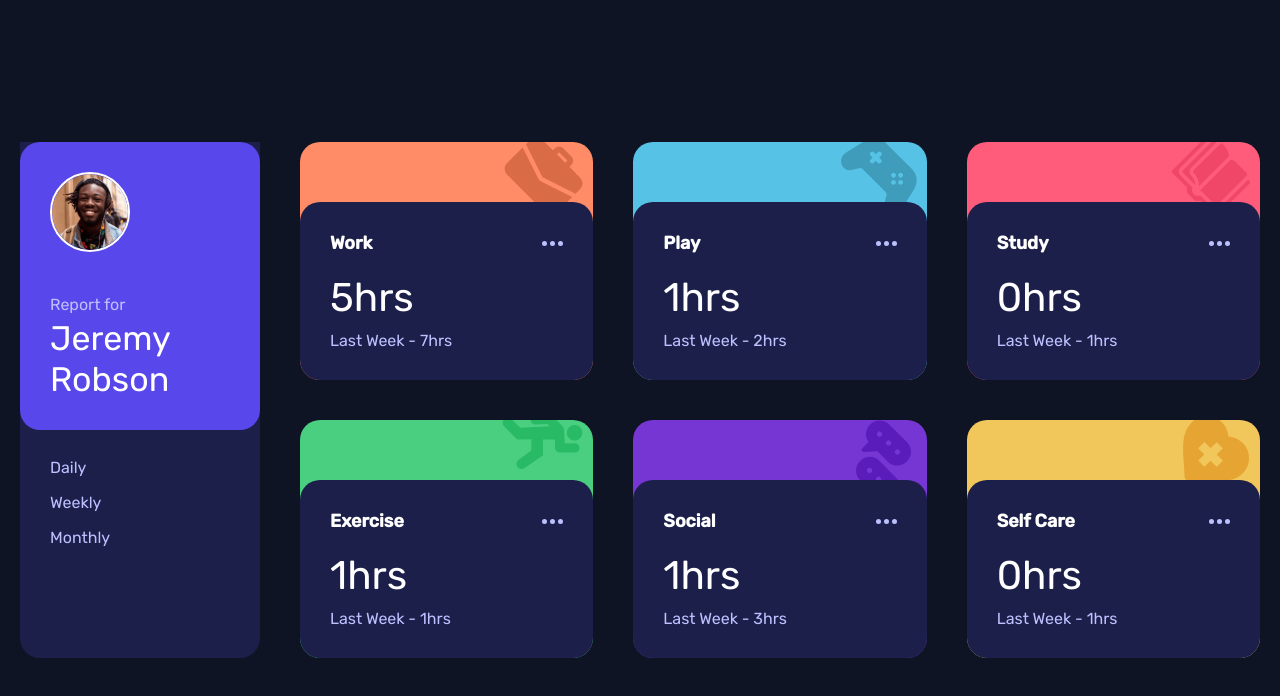
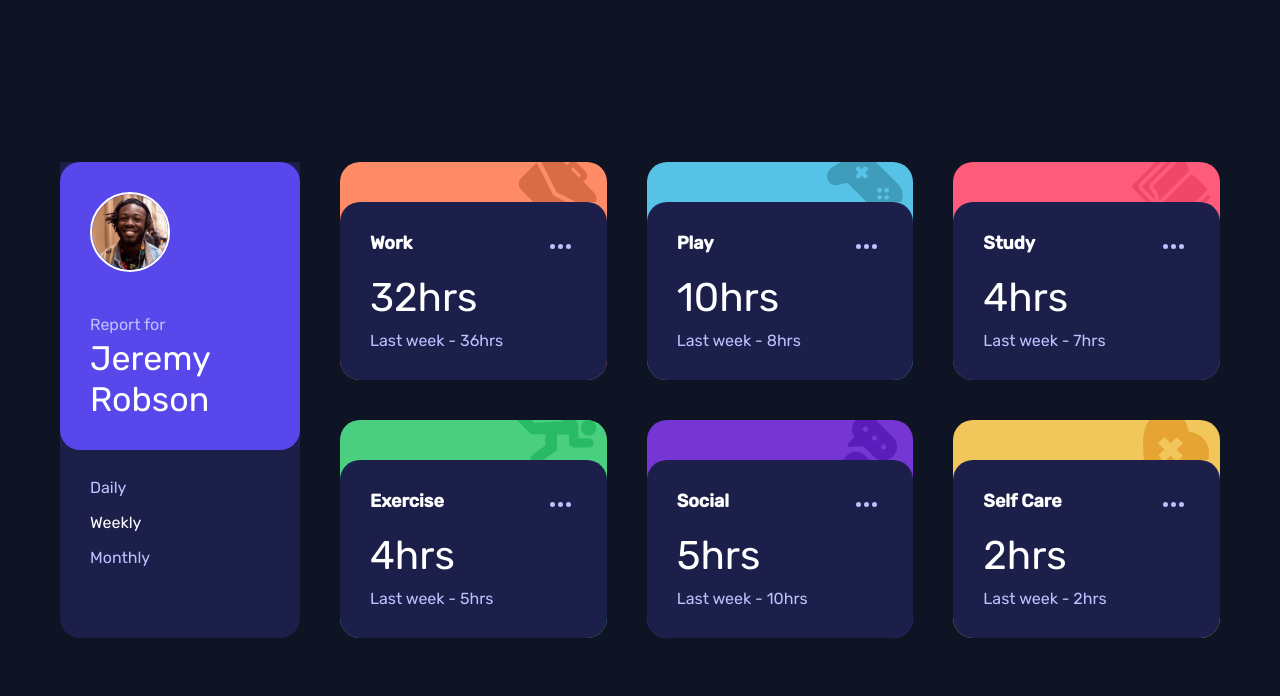
Before and after one commit to armandveloper/time-tracking-dashboard, a React (Vite) app: page / in a window 1280 px wide. Shown: the top 696 px of the page. Built offline with nearby package versions, Linux system fonts and the light colour scheme.

Commit message:
feat: update data on timeframe changes

```diff
--- a/src/components/card/index.module.css
+++ b/src/components/card/index.module.css
@@ -12,18 +12,21 @@
   top: -1rem;
   right: 1rem;
 }
-@media (min-width: 48em) {
-  .background {
-    height: 6rem;
-  }
-  .icon {
-    top: -0.5rem;
-  }
-}
 .body {
   background-color: var(--dark-blue);
   border-radius: 2rem 2rem 0 0;
   padding: var(--spacing);
+  transition: 0.3s background-color ease-in;
+}
+.card:hover .body {
+  background-color: var(--card-hover);
+}
+.viewMore {
+  color: #bbc0ff;
+  transition: color 0.25s ease-in;
+}
+.viewMore:hover {
+  color: #fff;
 }
 .category {
   font-size: 1.8rem;
--- a/src/components/card/index.tsx
+++ b/src/components/card/index.tsx
@@ -26,6 +26,12 @@ const icons = {
   'Self Care': selfCare,
 };
 
+const previousLabel = {
+  Daily: 'Yesterday',
+  Weekly: 'Last week',
+  Monthly: 'Last Month',
+};
+
 export const Card = ({ current, previous, timeframe, title }: Props) => {
   return (
     <article
@@ -39,21 +45,25 @@ export const Card = ({ current, previous, timeframe, title }: Props) => {
           {icons[title as keyof typeof backgrounds]}
         </div>
       </header>
-
       <div className={styles.body}>
         <div className={styles.top}>
           <h2 className={styles.category}>{title}</h2>
+          <button className={styles.viewMore}>
             <svg width="21" height="5" xmlns="http://www.w3.org/2000/svg">
               <path
                 d="M2.5 0a2.5 2.5 0 1 1 0 5 2.5 2.5 0 0 1 0-5Zm8 0a2.5 2.5 0 1 1 0 5 2.5 2.5 0 0 1 0-5Zm8 0a2.5 2.5 0 1 1 0 5 2.5 2.5 0 0 1 0-5Z"
-              fill="#BBC0FF"
+                fill="currentColor"
                 fillRule="evenodd"
               />
             </svg>
+          </button>
         </div>
         <div className={styles.grid}>
           <span className={styles.time}>{current}hrs</span>
-          <span className={styles.lastWeek}>Last Week - {previous}hrs</span>
+          <span className={styles.lastWeek}>
+            {previousLabel[timeframe as keyof typeof previousLabel]} -{' '}
+            {previous}hrs
+          </span>
         </div>
       </div>
     </article>
--- a/src/components/dashboard/index.module.css
+++ b/src/components/dashboard/index.module.css
@@ -14,6 +14,11 @@ main {
 }
 @media (min-width: 48em) {
   main {
+    grid-template-columns: repeat(2, 1fr);
+  }
+}
+@media (min-width: 64em) {
+  main {
     grid-template-columns: repeat(3, 1fr);
   }
 }
--- a/src/components/dashboard/index.tsx
+++ b/src/components/dashboard/index.tsx
@@ -1,18 +1,21 @@
 import { Card, Sidebar } from '@/components';
+import { useTimeframe } from '@/hooks';
 import data from '@/data.json';
 import styles from './index.module.css';
 
 export const Dashboard = () => {
+  const [timeframe, setTimeframe] = useTimeframe();
+
   return (
     <div className={styles.grid}>
-      <Sidebar />
+      <Sidebar timeframe={timeframe} setTimeframe={setTimeframe} />
       <main>
-        {data.map(({ title, timeframes: { daily } }) => (
+        {data.map(({ title, timeframes: { [timeframe]: _timeframe } }) => (
           <Card
             key={title}
-            current={daily.current}
-            previous={daily.previous}
-            timeframe="Daily"
+            current={_timeframe.current}
+            previous={_timeframe.previous}
+            timeframe={timeframe}
             title={title}
           />
         ))}
--- a/src/components/sidebar/index.module.css
+++ b/src/components/sidebar/index.module.css
@@ -38,14 +38,13 @@
   margin: 2rem var(--spacing);
   display: flex;
 }
-.link {
+.option {
   color: var(--pale-blue);
   padding: 0.8rem 0;
-  text-decoration: none;
   flex: calc(100% / 3);
   transition: color 0.25s ease-in;
 }
-.link:is(.active, :hover) {
+.option:is(.active, :hover, :focus) {
   color: #fff;
 }
 @media (min-width: 48em) {
--- a/src/components/sidebar/index.tsx
+++ b/src/components/sidebar/index.tsx
@@ -1,8 +1,25 @@
+import { TypeTimeframes } from '@/hooks';
 import styles from './index.module.css';
 import avatar from '@/assets/image-jeremy.png';
 
-export const Sidebar = () => {
+type Props = {
+  timeframe: TypeTimeframes;
+  setTimeframe: (timeframe: TypeTimeframes) => void;
+};
+
+const getActiveClassName = (
+  name: TypeTimeframes,
+  currentTimeframe: TypeTimeframes
+) => (name === currentTimeframe ? styles.active : '');
+
+const options = ['Daily', 'Weekly', 'Monthly'];
+
+export const Sidebar = ({ timeframe, setTimeframe }: Props) => {
   const name = 'Jeremy Robson';
+
+  const handleClick = (timeframe: TypeTimeframes) => {
+    return () => setTimeframe(timeframe);
+  };
 
   return (
     <aside className={styles.sidebar}>
@@ -14,15 +31,18 @@ export const Sidebar = () => {
         </div>
       </header>
       <nav className={styles.nav}>
-        <a className={styles.link} href="!#">
-          Daily
-        </a>
-        <a className={styles.link} href="!#">
-          Weekly
-        </a>
-        <a className={styles.link} href="!#">
-          Monthly
-        </a>
+        {options.map(name => (
+          <button
+            key={name}
+            className={`${styles.option} ${getActiveClassName(
+              name as TypeTimeframes,
+              timeframe
+            )}`}
+            onClick={handleClick(name as TypeTimeframes)}
+          >
+            {name}
+          </button>
+        ))}
       </nav>
     </aside>
   );
--- a/src/components/wrapper/index.module.css
+++ b/src/components/wrapper/index.module.css
@@ -1,6 +1,6 @@
 .wrapper {
   margin: 0 auto;
-  max-width: 144rem;
+  max-width: 120rem;
   padding: 0 2rem;
   width: 100%;
 }
--- a/src/data.json
+++ b/src/data.json
@@ -2,15 +2,15 @@
   {
     "title": "Work",
     "timeframes": {
-      "daily": {
+      "Daily": {
         "current": 5,
         "previous": 7
       },
-      "weekly": {
+      "Weekly": {
         "current": 32,
         "previous": 36
       },
-      "monthly": {
+      "Monthly": {
         "current": 103,
         "previous": 128
       }
@@ -19,15 +19,15 @@
   {
     "title": "Play",
     "timeframes": {
-      "daily": {
+      "Daily": {
         "current": 1,
         "previous": 2
       },
-      "weekly": {
+      "Weekly": {
         "current": 10,
         "previous": 8
       },
-      "monthly": {
+      "Monthly": {
         "current": 23,
         "previous": 29
       }
@@ -36,15 +36,15 @@
   {
     "title": "Study",
     "timeframes": {
-      "daily": {
+      "Daily": {
         "current": 0,
         "previous": 1
       },
-      "weekly": {
+      "Weekly": {
         "current": 4,
         "previous": 7
       },
-      "monthly": {
+      "Monthly": {
         "current": 13,
         "previous": 19
       }
@@ -53,15 +53,15 @@
   {
     "title": "Exercise",
     "timeframes": {
-      "daily": {
+      "Daily": {
         "current": 1,
         "previous": 1
       },
-      "weekly": {
+      "Weekly": {
         "current": 4,
         "previous": 5
       },
-      "monthly": {
+      "Monthly": {
         "current": 11,
         "previous": 18
       }
@@ -70,15 +70,15 @@
   {
     "title": "Social",
     "timeframes": {
-      "daily": {
+      "Daily": {
         "current": 1,
         "previous": 3
       },
-      "weekly": {
+      "Weekly": {
         "current": 5,
         "previous": 10
       },
-      "monthly": {
+      "Monthly": {
         "current": 21,
         "previous": 23
       }
@@ -87,15 +87,15 @@
   {
     "title": "Self Care",
     "timeframes": {
-      "daily": {
+      "Daily": {
         "current": 0,
         "previous": 1
       },
-      "weekly": {
+      "Weekly": {
         "current": 2,
         "previous": 2
       },
-      "monthly": {
+      "Monthly": {
         "current": 7,
         "previous": 11
       }
--- /dev/null
+++ b/src/hooks/index.ts
@@ -0,0 +1 @@
+export * from './useTimeframe';
--- /dev/null
+++ b/src/hooks/useTimeframe.ts
@@ -0,0 +1,15 @@
+import * as React from 'react';
+
+export type TypeTimeframes = 'Daily' | 'Weekly' | 'Monthly';
+
+const DEFAULT_TIMEFRAME: TypeTimeframes = 'Weekly';
+
+export const useTimeframe = (): [
+  TypeTimeframes,
+  React.Dispatch<React.SetStateAction<TypeTimeframes>>
+] => {
+  const [timeframe, setTimeframe] =
+    React.useState<TypeTimeframes>(DEFAULT_TIMEFRAME);
+
+  return [timeframe, setTimeframe];
+};
--- a/src/index.css
+++ b/src/index.css
@@ -10,6 +10,7 @@
   --dark-blue: hsl(235, 46%, 20%);
   --desaturated-blue: hsl(235, 45%, 61%);
   --pale-blue: hsl(236, 100%, 87%);
+  --card-hover: hsl(236, 41%, 34%);
 
   --spacing: 3rem;
 }
@@ -42,3 +43,10 @@ body {
     place-content: center;
   }
 }
+button {
+  background-color: transparent;
+  border: none;
+  cursor: pointer;
+  font: inherit;
+  text-align: left;
+}
```
Lines whose indentation alone changed are shown as unchanged.
